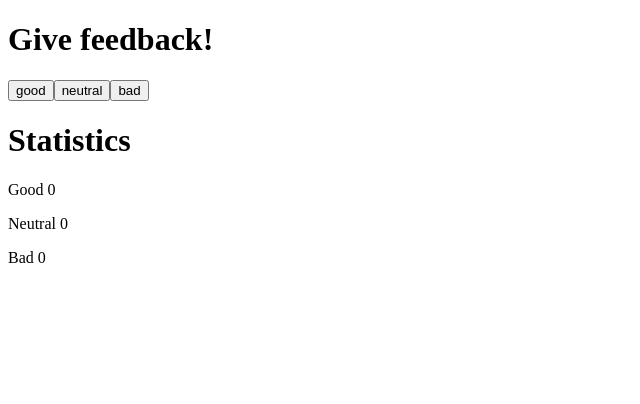
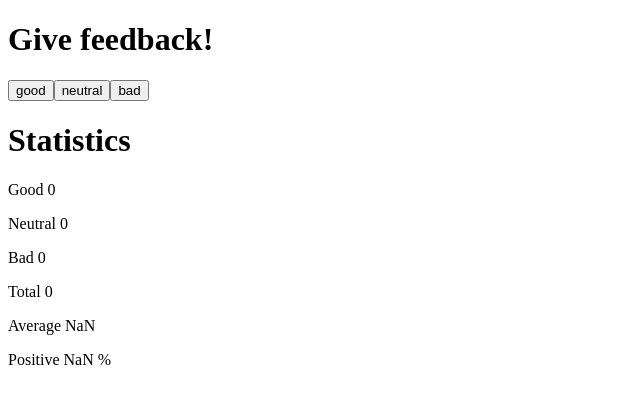
Before and after one commit to tuomax7/FullstackOpen2020, a React (Create React App) app in the folder Osa1/1.6/: page / in a window 1280 px wide. Shown: the top 404 px of the page, without its empty margins (0-640 px from the left). Built offline with nearby package versions, Linux system fonts and the light colour scheme.

Commit message:
1.7 done.

```diff
--- a/Osa1/1.6/src/index.js
+++ b/Osa1/1.6/src/index.js
@@ -25,12 +25,18 @@ const Button = (props) => {
 }
 
 const StatsView = (props) => {
+	const total = props.good+props.neutral+props.bad;
+	const avg = (props.good-props.bad)/total;
+	const goodPercent = 100*(props.good/total);
 	return(
 		<div>
 			<h1>Statistics</h1>
 			<p>Good {props.good}</p>
 			<p>Neutral {props.neutral}</p>
 			<p>Bad {props.bad}</p>
+			<p>Total {total}</p>
+			<p>Average {avg}</p>
+			<p>Positive {goodPercent} %</p>
 		</div>
 	)
 }
```
